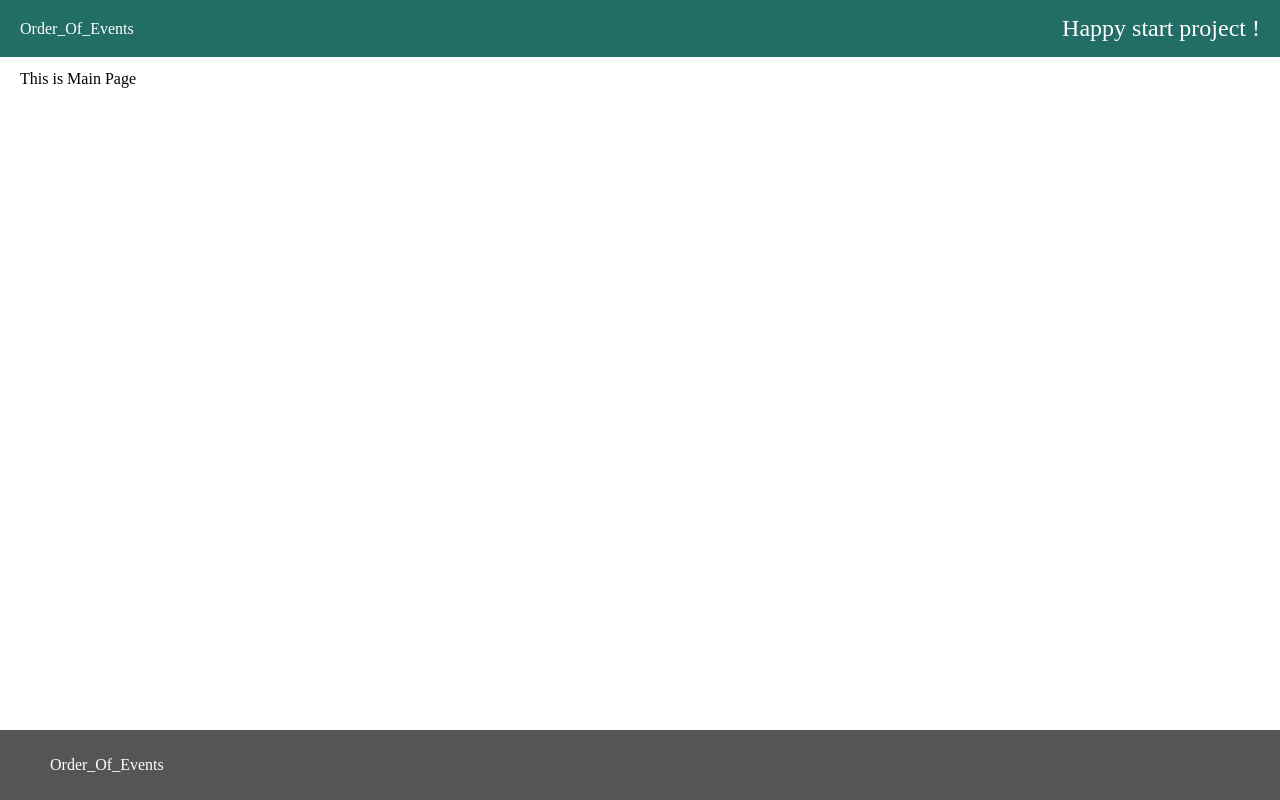
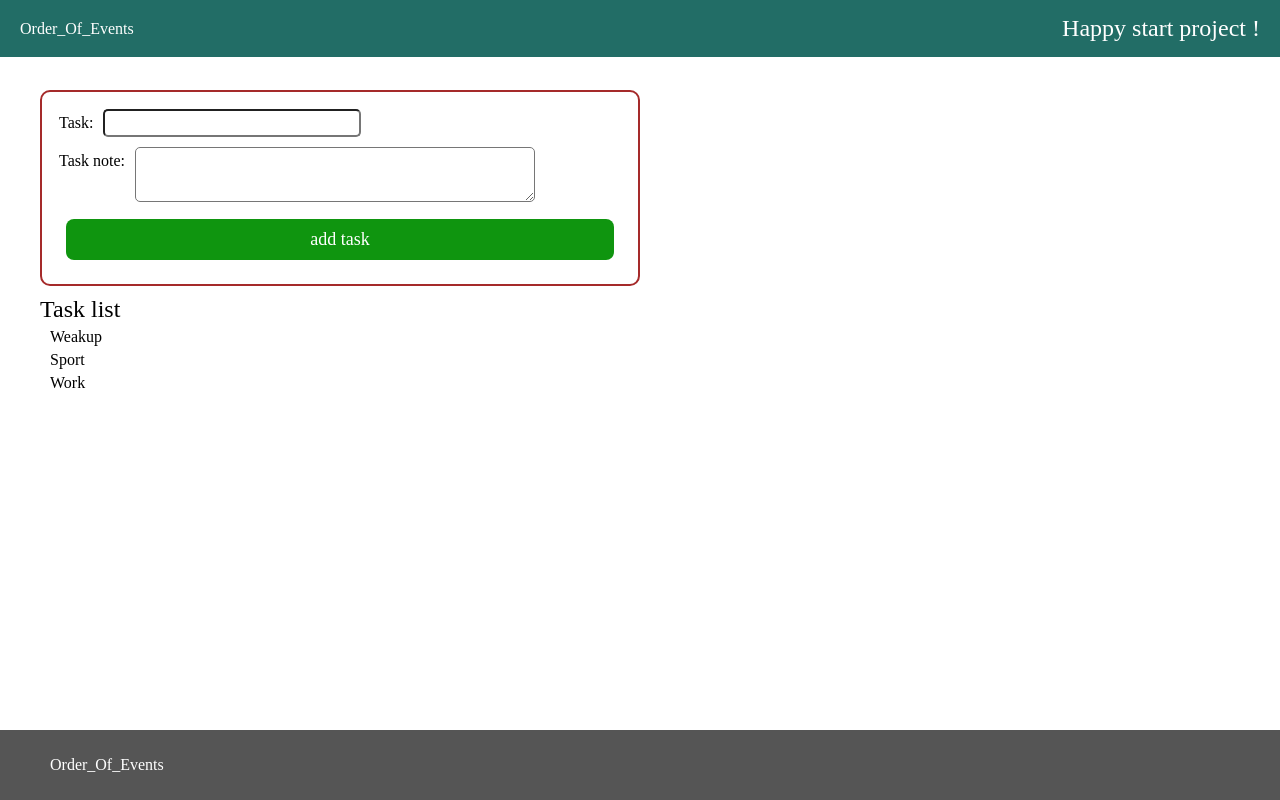
Before and after one commit to IHerelis/order_of_events-app, a React (Vite) app: page / in a window 1280 px wide. Built offline with nearby package versions, Linux system fonts and the light colour scheme; some icons are missing.

Commit message:
added task-form and task-list, created taskSlice

```diff
--- a/package.json
+++ b/package.json
@@ -14,10 +14,14 @@
     "@emotion/styled": "^11.14.1",
     "@mui/icons-material": "^7.3.4",
     "@mui/material": "^7.3.4",
+    "@reduxjs/toolkit": "^2.9.2",
+    "formik": "^2.4.6",
+    "nanoid": "^5.1.6",
     "react": "^19.1.1",
     "react-dom": "^19.1.1",
     "react-redux": "^9.2.0",
-    "react-router-dom": "^7.9.4"
+    "react-router-dom": "^7.9.4",
+    "yup": "^1.7.1"
   },
   "devDependencies": {
     "@eslint/js": "^9.36.0",
--- /dev/null
+++ b/src/app/store.js
@@ -0,0 +1,9 @@
+import { configureStore } from "@reduxjs/toolkit";
+import TasksReducer from '../slices/tasksSlice';
+
+
+export const store = configureStore({
+  reducer: {
+    tasks: TasksReducer,
+  }
+});
--- /dev/null
+++ b/src/components/Forms/task-form/task-add.css
@@ -0,0 +1,62 @@
+.task-add__container {
+  padding-block: 10px;
+  max-width: 600px;
+}
+
+/* ==== Form add===== */
+
+.task-form {
+  padding: 12px;
+  border: 2px solid brown;
+  border-radius: 10px;
+}
+
+.task-form__field {
+  padding-block: 5px;
+  display: flex;
+  gap: 5px;
+}
+
+.task-form__field label {
+  padding: 5px;
+}
+
+.task-form__field input {
+  padding: 3px 5px;
+  min-width: 45%;
+  border-radius: 5px;
+}
+
+.task-form__field textarea {
+  padding: 3px 5px;
+  min-width: 70%;
+  min-height: 55px;
+  border-radius: 5px;
+}
+
+.task-form-error {
+  color: red;
+  padding-bottom: 10px;
+  margin-left: 20%;
+}
+
+.task-form__add {
+  padding: 12px;
+}
+
+.task-btn__submit {
+  width: 100%;
+  padding: 10px 15px;
+  border: none;
+  border-radius: 8px;
+  background-color: rgb(15, 149, 15);
+  color: white;
+  cursor: pointer;
+  transition: all 0.3s linear;
+  min-width: 250px;
+  font-size: 18px;
+}
+
+.task-btn__submit:hover {
+  background-color: rgb(15, 107, 15);
+}
--- /dev/null
+++ b/src/components/Forms/task-form/task-add.jsx
@@ -0,0 +1,69 @@
+import { ErrorMessage, Field, Form, Formik } from 'formik';
+import * as Yup from "yup";
+import './task-add.css';
+import React from 'react';
+import { useDispatch } from 'react-redux';
+import { addTask } from '../../../slices/tasksSlice';
+
+
+const TaskAdd = () => {
+  console.log("TaskAdd");
+  const dispatch = useDispatch();
+
+
+  const initialValues = {
+      taskTitle: "",
+      taskNote: "",
+      done: false,
+  }
+
+  const submitHandler = (values, formikBag) => {
+    console.log("submit values", values);
+    dispatch(addTask(values));
+    formikBag.resetForm();
+  };
+
+  const TaskSchema = Yup.object().shape({
+    taskTitle: Yup.string().min(3, 'Too short').required('task is required'),
+    taskNote: Yup.string().min(3, 'Too short'),
+  });
+
+
+  return (
+    <div className="task-add__container">
+      <div className='task-form'>
+        <Formik
+          initialValues={initialValues}
+          onSubmit={submitHandler}
+          validationSchema={TaskSchema}
+        >
+
+        { () => ( <Form>
+
+              <div className='task-form__field'>
+                <label htmlFor="form__field__task">Task:</label>
+                <Field type='text' name='taskTitle' id='form__field__task' />
+              </div>
+              <ErrorMessage name="taskTitle" component="div" className='task-form-error' />
+
+              <div className='task-form__field'>
+                <label htmlFor="form__field__task-note">Task note:</label>
+                <Field as='textarea' type='text' name='taskNote' id='form__field__task-note' />
+              </div>
+              <ErrorMessage name="taskNote" component="div" className='task-form-error' />
+
+              <div className='task-form__add'>
+                <Field type='submit' value='add task' id='addTask'
+                  className={'task-btn__submit'}
+                />
+              </div>
+
+            </Form>
+          )}
+        </Formik>
+      </div>
+    </div>
+  );
+}
+
+export default React.memo(TaskAdd);
--- /dev/null
+++ b/src/components/TaskList/TaskList.css
@@ -0,0 +1,15 @@
+.task-list__container {
+  padding: 10px 20px;
+}
+
+.task-list__container h1 {
+  font-size: 1.5rem;
+}
+
+.task-list {
+  padding: 5px 10px;
+}
+
+.task-list :not(:last-child) {
+  margin-bottom: 5px;
+}
--- /dev/null
+++ b/src/components/TaskList/TaskList.jsx
@@ -0,0 +1,28 @@
+import React from 'react';
+import './TaskList.css';
+import { useSelector } from 'react-redux';
+import TaskAdd from '../Forms/task-form/task-add';
+
+
+const TaskList = () => {
+
+  const {taskList} = useSelector((state) => (state.tasks));
+  // console.log("taskList", taskList);
+
+  return (
+    <div className='task-list__container'>
+      <TaskAdd />
+      <h1>Task list</h1>
+      <ul className='task-list'>
+        {taskList && taskList.map((item) => (
+          <li key={item.id}>
+            {item.taskTitle}
+            {item.taskNote && <span>"{item.taskNote}"</span>}
+          </li>
+        ))}
+      </ul>
+    </div>
+  );
+}
+
+export default TaskList;
--- a/src/components/pages/homePage/HomePage.jsx
+++ b/src/components/pages/home-page/HomePage.jsx
@@ -1,5 +1,6 @@
 import React from 'react';
 import './HomePage.css';
+import TaskList from '../../TaskList/TaskList';
 
 
 const HomePage = () => {
@@ -8,8 +9,7 @@ const HomePage = () => {
   return (
     <div className='main-container'>
       <div className='home-page__container'>
-        <h1>This is Main Page</h1>
-
+        <TaskList />
       </div>
     </div>
   );
--- a/src/router/index.jsx
+++ b/src/router/index.jsx
@@ -1,6 +1,6 @@
 import { createBrowserRouter } from "react-router-dom";
 import App from "../App";
-import HomePage from "../components/pages/homePage/HomePage";
+import HomePage from "../components/pages/home-page/HomePage";
 
 export const router = createBrowserRouter ([
   {
--- /dev/null
+++ b/src/slices/tasksSlice.js
@@ -0,0 +1,39 @@
+import { createSlice } from "@reduxjs/toolkit";
+import { nanoid } from "nanoid";
+
+const initialState = {
+  taskList: JSON.parse(localStorage.getItem('TaskList')) || [
+    {
+      id: 1,
+      taskTitle: 'Weakup',
+      done: true
+    },
+    {
+      id: 2,
+      taskTitle: 'Sport',
+      done: true
+    },
+    {
+      id: 3,
+      taskTitle: 'Work',
+      done: false
+    },
+  ],
+}
+
+
+export const TasksSlice = createSlice({
+  name: "tasks",
+  initialState,
+  reducers: {
+    addTask: (state, action) => {
+      action.payload.id = nanoid();
+      state.taskList.push(action.payload);
+      localStorage.setItem("TaskList", JSON.stringify(state.taskList));
+    },
+  }
+})
+
+
+export const {addTask} = TasksSlice.actions;
+export default TasksSlice.reducer;
```
Also changed, not shown: src/main.jsx (+5 -5 lines), src/components/pages/home-page/HomePage.css (renamed from src/components/pages/homePage/HomePage.css), 1 other file (tests, documents, lock files or other folders).
